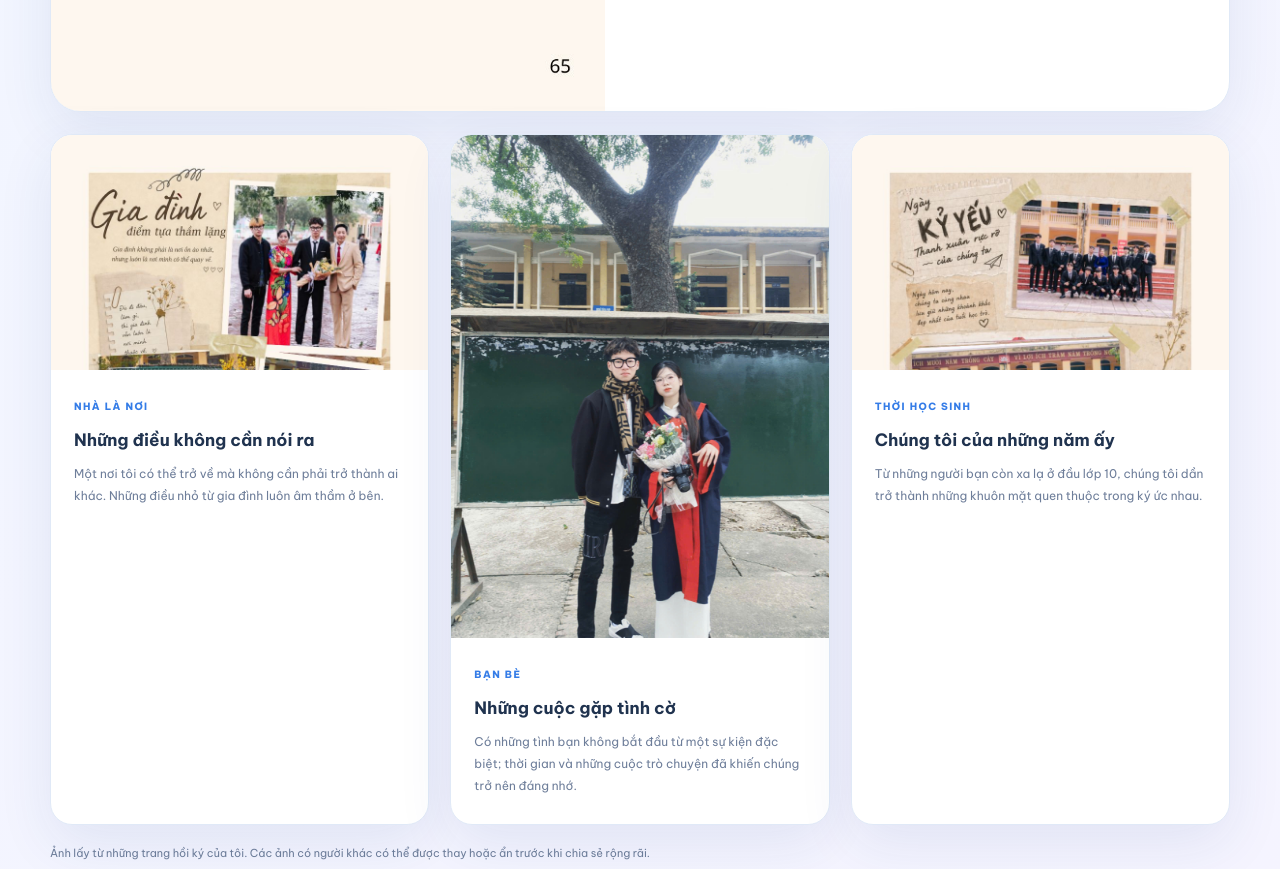
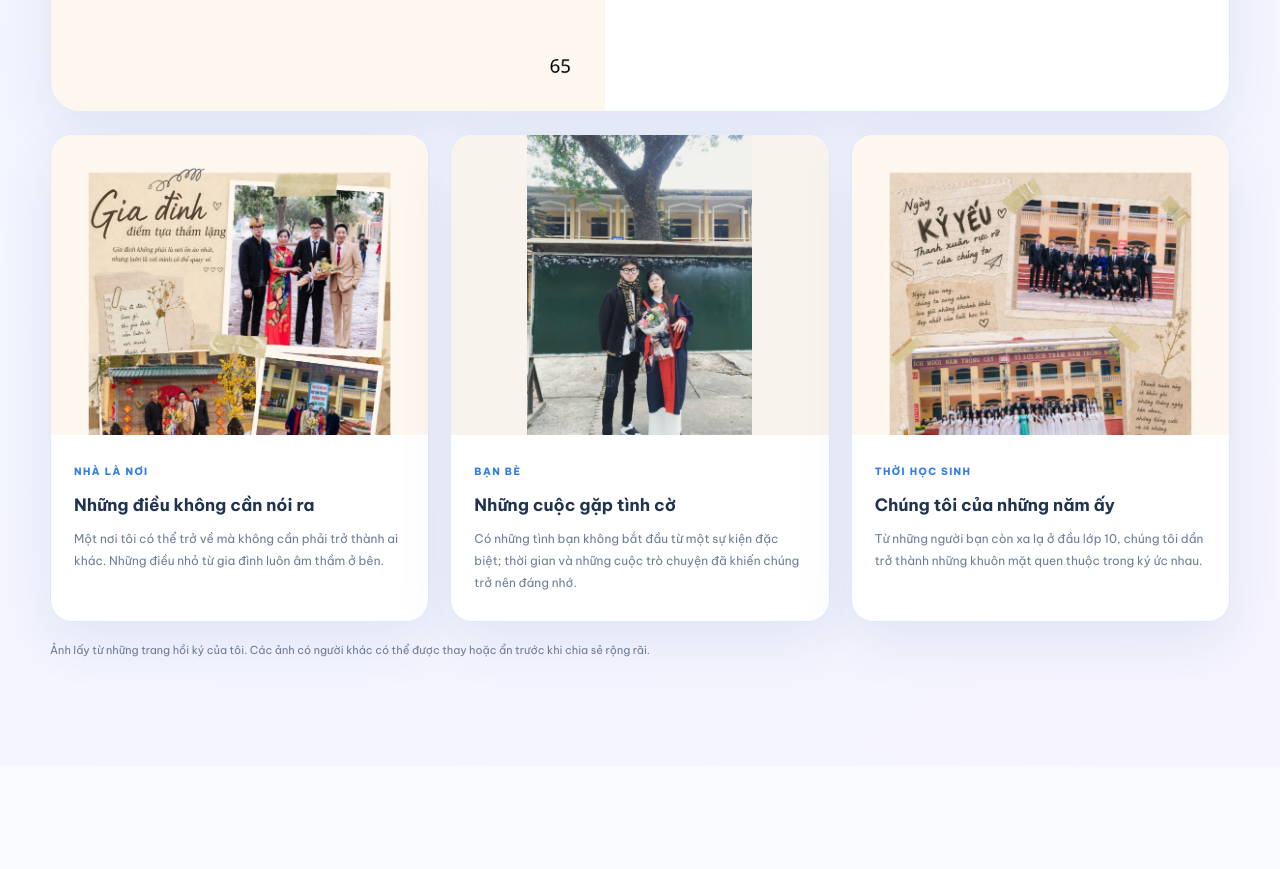
Before and after one commit to phamducmanh2th/phamducmanh, a plain HTML site: page index.html in a window 1280 px wide. Shown: the part 5280-6149 px from the top of the page. Drawn offline with nearby package versions, Linux system fonts and the light colour scheme.

Commit message:
Update index.html

```diff
--- a/index.html
+++ b/index.html
@@ -15,18 +15,26 @@
 
 </style>
 
+
 <style>
-/* Hien thi toan bo anh Ban be */
-.memory-cards .memory-card:nth-child(2) img {
-  width: 100%;
-  height: auto;
-  max-height: none;
-  aspect-ratio: auto;
-  object-fit: contain;
-  object-position: center;
+/* Can bang khung anh trong muc Ky niem */
+.memory-cards .memory-card img {
+  width: 100% !important;
+  height: 300px !important;
+  max-height: 300px !important;
+  aspect-ratio: auto !important;
+  object-fit: cover !important;
   display: block;
 }
+
+/* Hien thi day du anh Ban be */
+.memory-cards .memory-card:nth-child(2) img {
+  object-fit: contain !important;
+  object-position: center !important;
+  background: #f8f4ed;
+}
 </style>
+
 
 </head>
 <body>
```
